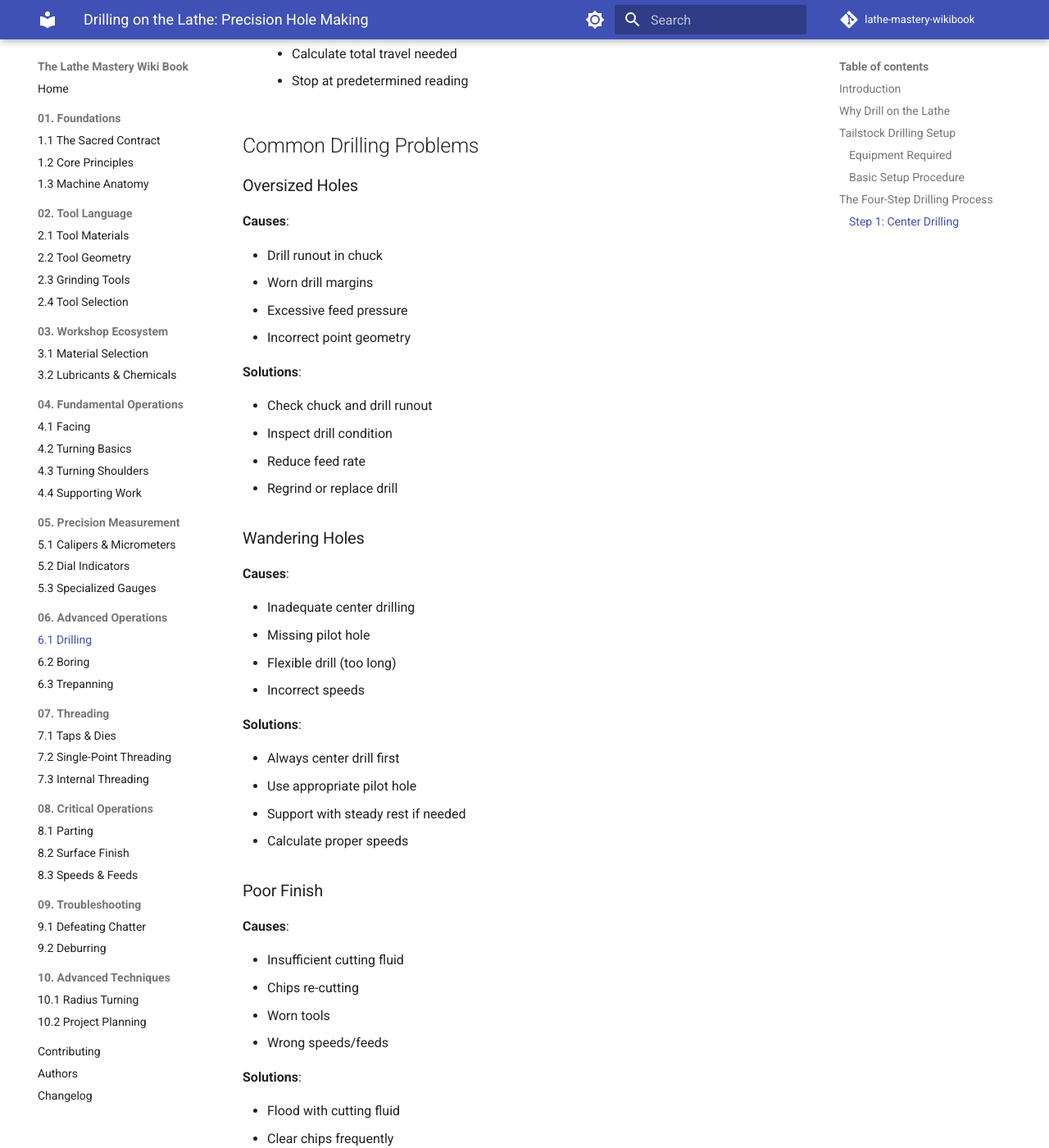
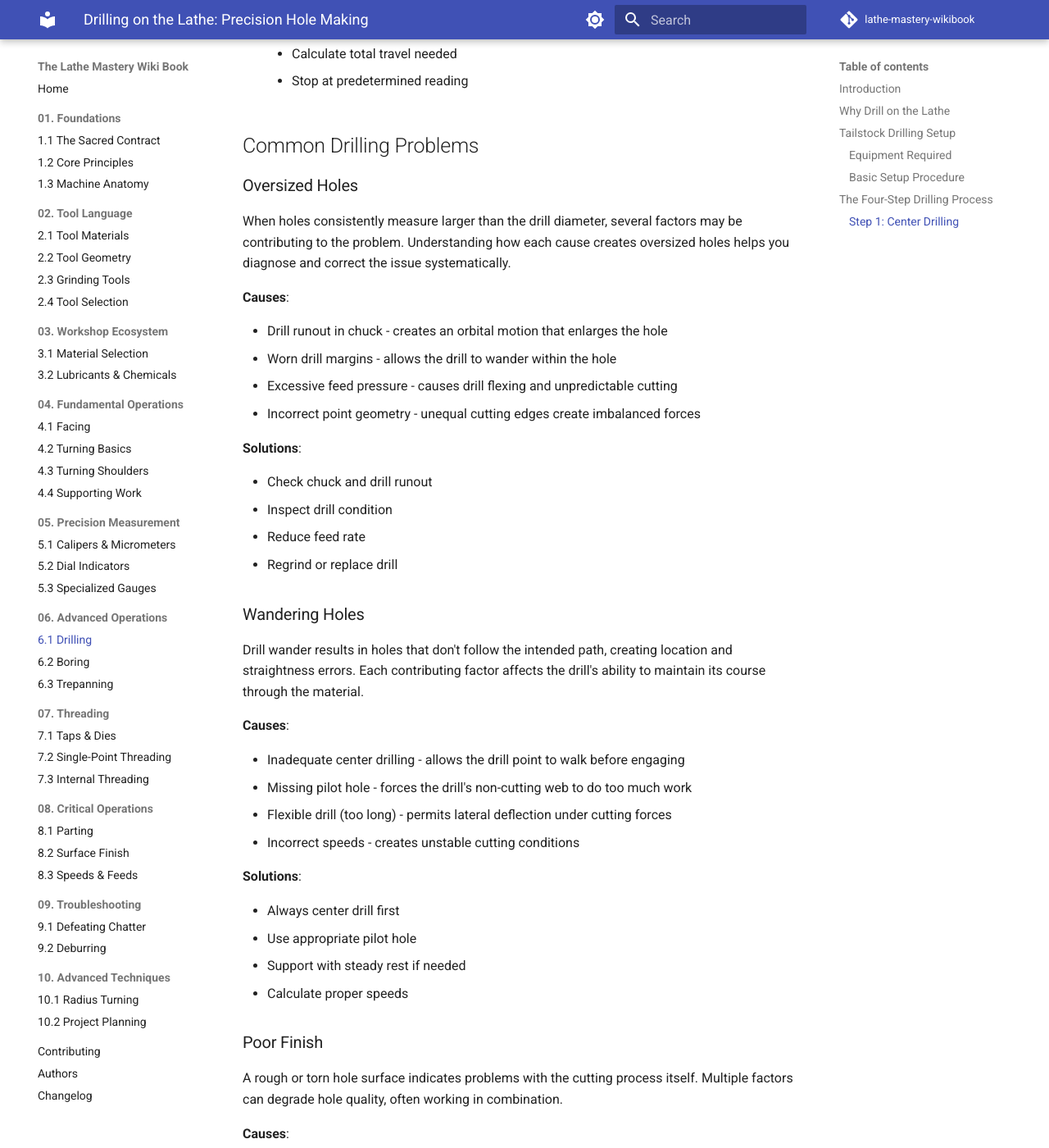
Before and after one commit to JoNilsson/lathe-mastery-wikibook, an MkDocs documentation site: the page built from docs/06-advanced-operations/01-drilling.md, in a window 1280 px wide and 1400 px high, scrolled down 6917 px. Shown: the whole window at 82% size. Built offline with MkDocs 1.6.1 and Material for MkDocs 9.7.7, drawn with Linux system fonts in a browser that asks for light colours; comment, search, counter and statistics services are not loaded; some of the changed text lies outside the part shown.

Commit message:
add to advanced operations
- expanded the drilling section

```diff
--- a/docs/06-advanced-operations/01-drilling.md
+++ b/docs/06-advanced-operations/01-drilling.md
@@ -262,12 +262,17 @@ Accurate depth control is essential for blind holes:
 
 ### Oversized Holes
 
+When holes consistently measure larger than the drill diameter, several
+factors may be contributing to the problem. Understanding how each cause
+creates oversized holes helps you diagnose and correct the issue
+systematically.
+
 **Causes**:
 
-- Drill runout in chuck
-- Worn drill margins
-- Excessive feed pressure
-- Incorrect point geometry
+- Drill runout in chuck - creates an orbital motion that enlarges the hole
+- Worn drill margins - allows the drill to wander within the hole
+- Excessive feed pressure - causes drill flexing and unpredictable cutting
+- Incorrect point geometry - unequal cutting edges create imbalanced forces
 
 **Solutions**:
 
@@ -278,12 +283,16 @@ Accurate depth control is essential for blind holes:
 
 ### Wandering Holes
 
+Drill wander results in holes that don't follow the intended path, creating
+location and straightness errors. Each contributing factor affects the drill's
+ability to maintain its course through the material.
+
 **Causes**:
 
-- Inadequate center drilling
-- Missing pilot hole
-- Flexible drill (too long)
-- Incorrect speeds
+- Inadequate center drilling - allows the drill point to walk before engaging
+- Missing pilot hole - forces the drill's non-cutting web to do too much work
+- Flexible drill (too long) - permits lateral deflection under cutting forces
+- Incorrect speeds - creates unstable cutting conditions
 
 **Solutions**:
 
@@ -294,12 +303,17 @@ Accurate depth control is essential for blind holes:
 
 ### Poor Finish
 
+A rough or torn hole surface indicates problems with the cutting process
+itself. Multiple factors can degrade hole quality, often working in
+combination.
+
 **Causes**:
 
-- Insufficient cutting fluid
-- Chips re-cutting
-- Worn tools
-- Wrong speeds/feeds
+- Insufficient cutting fluid - increases friction and heat, causing material
+  adhesion
+- Chips re-cutting - packed chips score the hole walls repeatedly
+- Worn tools - dull edges tear rather than cut cleanly
+- Wrong speeds/feeds - improper parameters prevent clean chip formation
 
 **Solutions**:
 
@@ -310,12 +324,16 @@ Accurate depth control is essential for blind holes:
 
 ### Drill Breakage
 
+Drill breakage is both dangerous and expensive. Understanding the warning
+signs and causes helps prevent catastrophic failures that can damage work and
+equipment.
+
 **Causes**:
 
-- Chips packing in flutes
-- Excessive feed force
-- Drill grabbed in hole
-- Running too fast
+- Chips packing in flutes - creates hydraulic pressure that splits the drill
+- Excessive feed force - overloads the drill beyond its strength limit
+- Drill grabbed in hole - sudden torque spike snaps the drill instantly
+- Running too fast - generates excess heat that weakens the drill
 
 **Solutions**:
 
```
